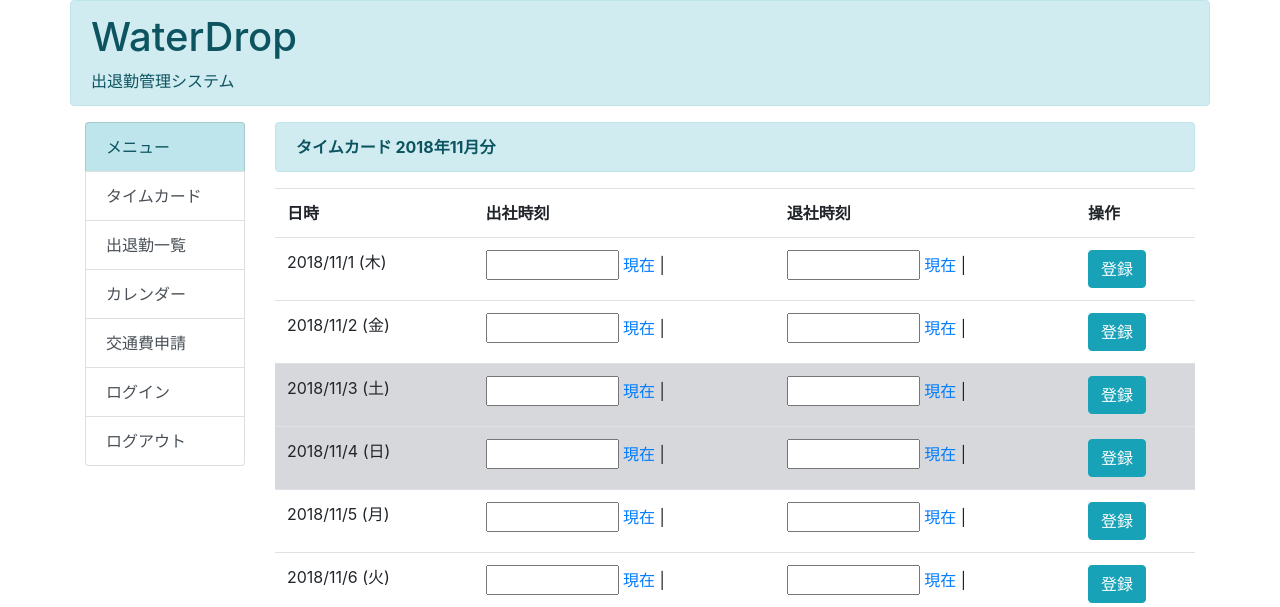
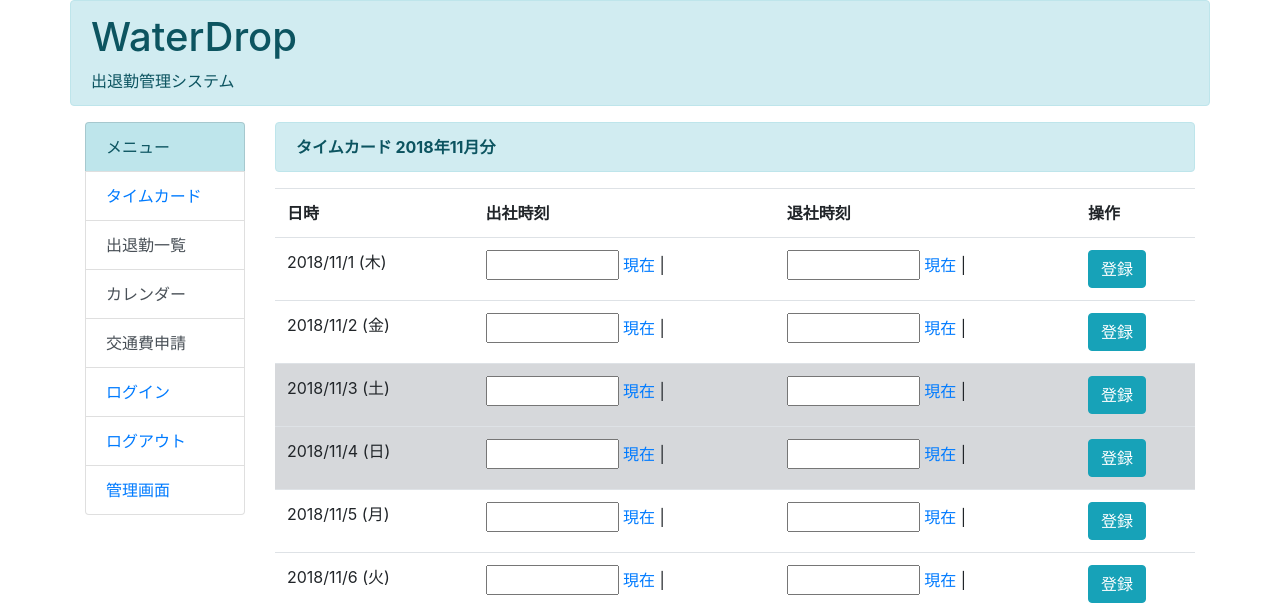
Before and after one commit to koni0626/waterDrop, a Django app: page / in a window 1280 px wide. Shown: the top 607 px of the page. Run offline with Django 3.2, Linux system fonts and the light colour scheme; the visitor is signed in with stand-in values (Sample User, id 1); data that the repository does not hold is empty; some libraries are stand-ins or nearby versions.

Commit message:
ユーザ認証の考え方を記述

```diff
--- a/waterDrop/templates/waterDropApp/base.html
+++ b/waterDrop/templates/waterDropApp/base.html
@@ -27,12 +27,13 @@
             <div class="col-2">
                 <ul class="list-group">
                     <li class="list-group-item list-group-item-action list-group-item-info">メニュー</li>
-                    <li class="list-group-item list-group-item-action">タイムカード</li>
+                    <li class="list-group-item list-group-item-action"><a href="">タイムカード</a></li>
                     <li class="list-group-item list-group-item-action">出退勤一覧</li>
                     <li class="list-group-item list-group-item-action">カレンダー</li>
                     <li class="list-group-item list-group-item-action">交通費申請</li>
-                    <li class="list-group-item list-group-item-action">ログイン</li>
-                    <li class="list-group-item list-group-item-action">ログアウト</li>
+                    <li class="list-group-item list-group-item-action"><a href="./admin">ログイン</a></li>
+                    <li class="list-group-item list-group-item-action"><a href="./admin/logout/">ログアウト</a></li>
+                    <li class="list-group-item list-group-item-action"><a href="./admin">管理画面</a></li>
                 </ul>
                 <br>
             </div>
```
Also changed, not shown: 1 other file.
